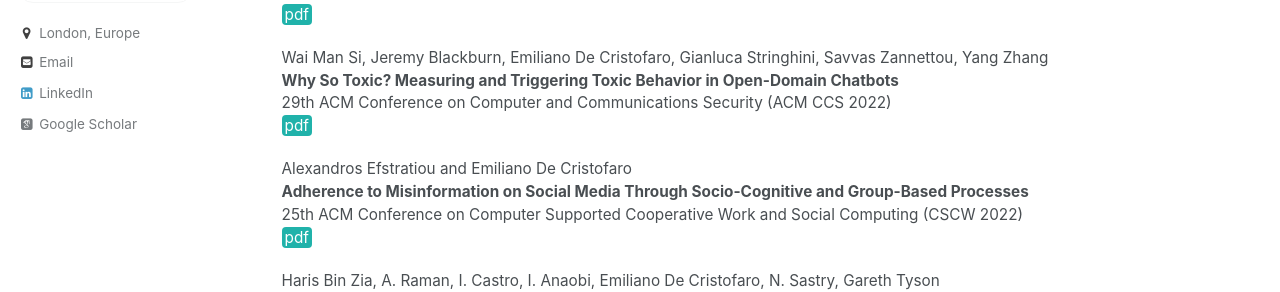
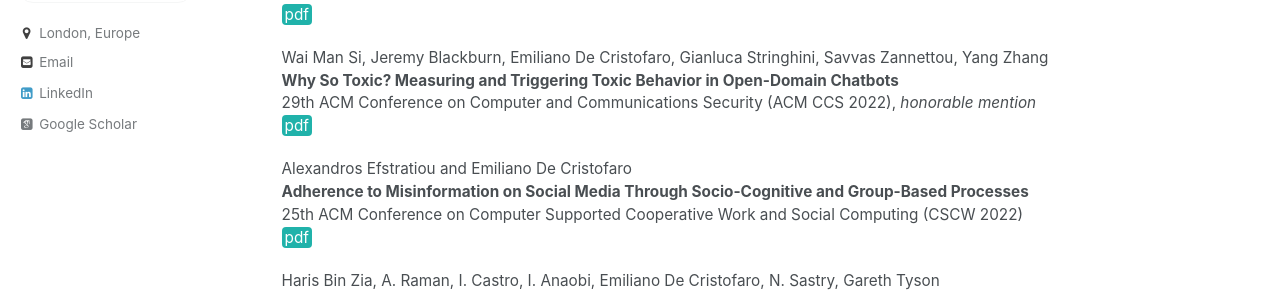
Before and after one commit to emidec/emidec.github.io, a Jekyll site: the page built from _pages/cybersafety.md, in a window 1280 px wide and 900 px high, scrolled down 405 px. Shown: the part 167-459 px from the top of the window. Built offline with Jekyll 4.4.1, drawn with Linux system fonts in a browser that asks for light colours; some web fonts are replaced; a script bundle is joined from its source files by our own code; library files that are not in the unit come from our copies.

Commit message:
honorable

```diff
--- a/_pages/cybersafety.md
+++ b/_pages/cybersafety.md
@@ -23,7 +23,7 @@ Alexandros Efstratiou, Jeremy Blackburn, Tristan Caulfield, Gianluca Stringhini,
 
 Wai Man Si, Jeremy Blackburn, Emiliano De Cristofaro, Gianluca Stringhini, Savvas Zannettou, Yang Zhang
 **Why So Toxic? Measuring and Triggering Toxic Behavior in Open-Domain Chatbots**
-29th ACM Conference on Computer and Communications Security (ACM CCS 2022)
+29th ACM Conference on Computer and Communications Security (ACM CCS 2022), *honorable mention*
 [pdf](https://arxiv.org/pdf/2209.03463.pdf){: .btn--danger}{:target="_blank"}
 
 Alexandros Efstratiou and Emiliano De Cristofaro
```
Also changed, not shown: _pages/publications.md (+1 -1 lines).
